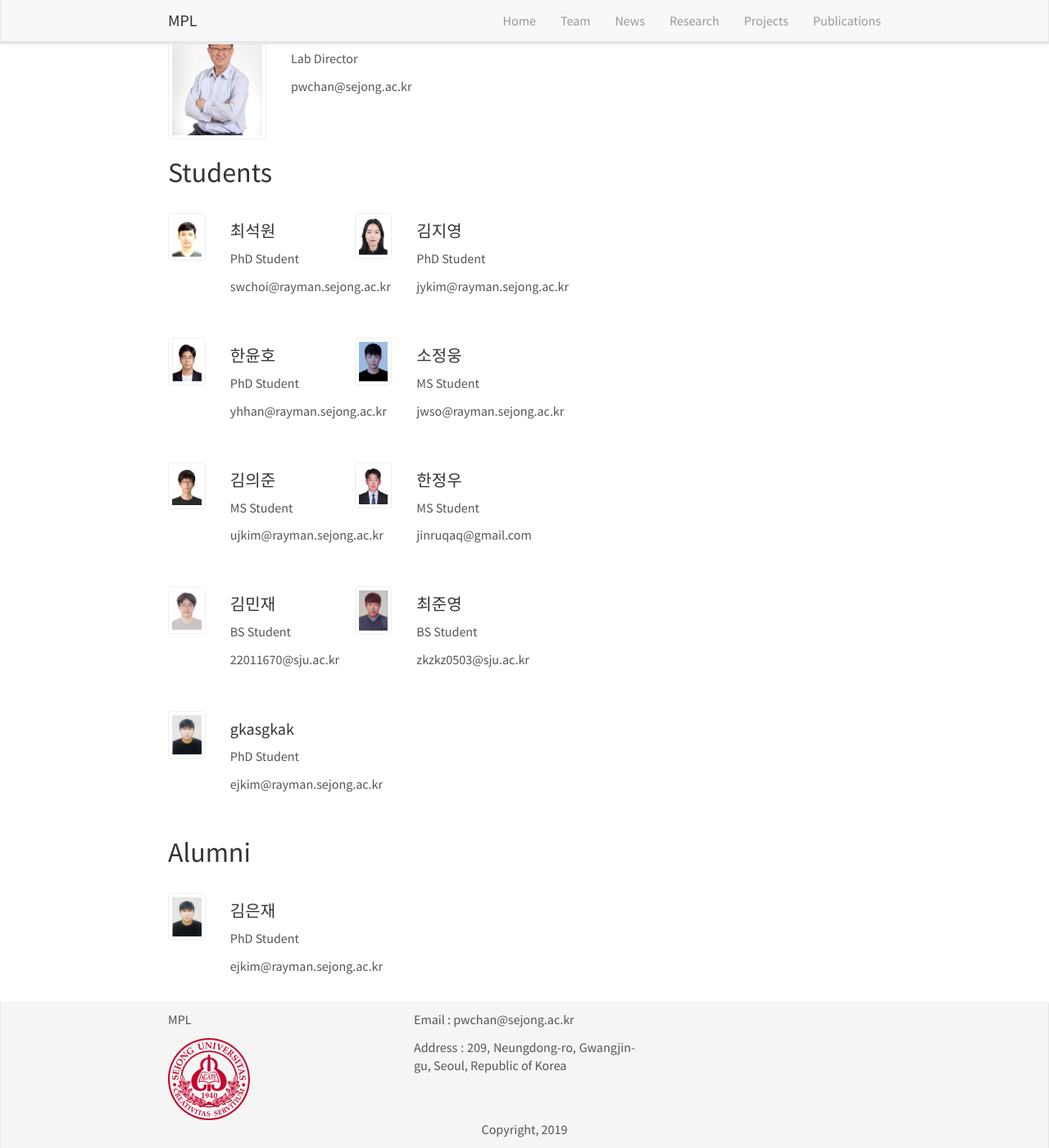
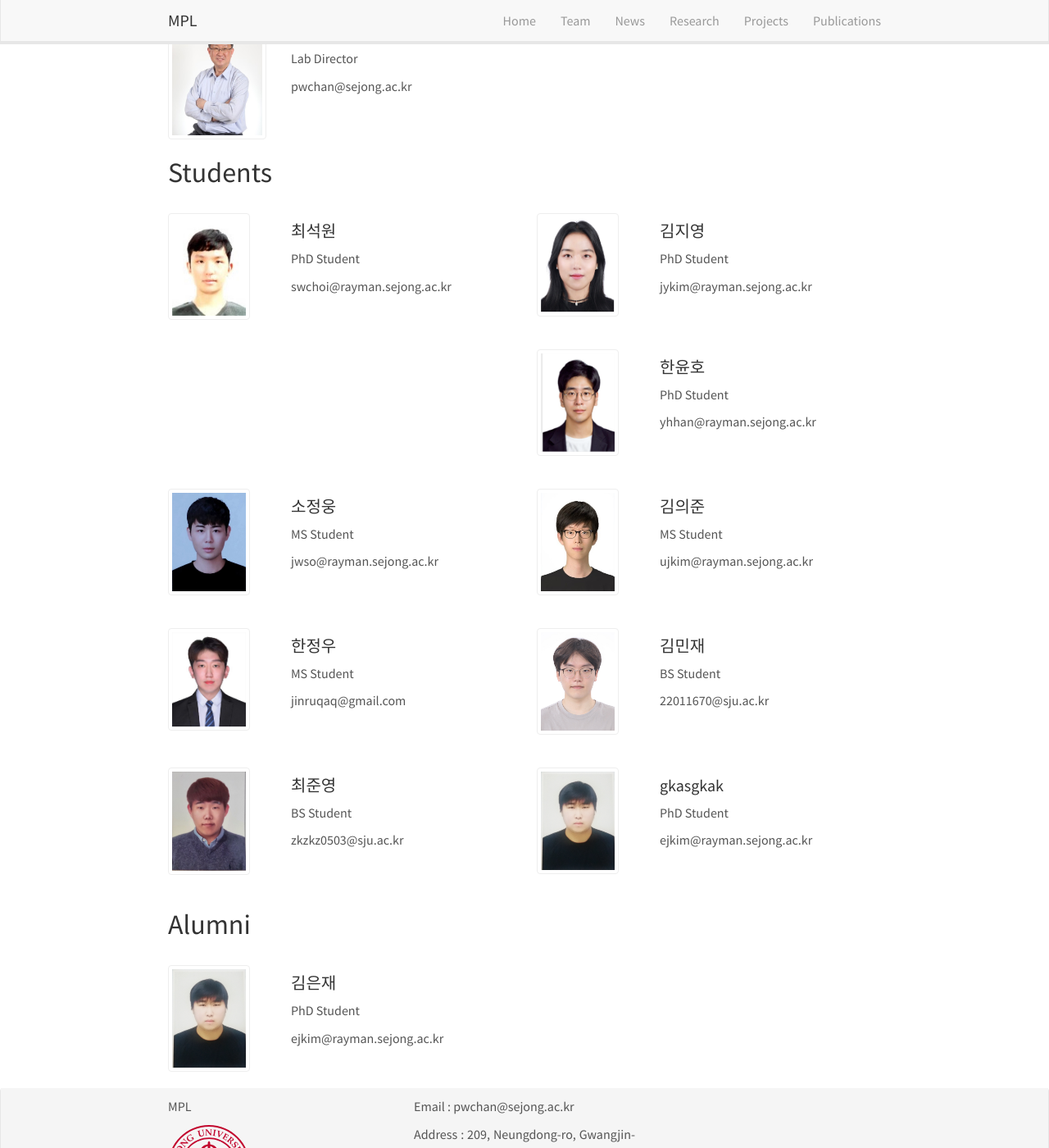
Before and after one commit to MPLRayman/webtest2, a Jekyll site: the page built from _pages/team/index.html, in a window 1280 px wide and 1400 px high, scrolled down 200 px. Shown: the whole window at 82% size. Built offline with Jekyll 4.4.1, drawn with Linux system fonts in a browser that asks for light colours; nearby versions of some CDN libraries.

Commit message:
kmj test commit

```diff
--- a/_pages/team/index.html
+++ b/_pages/team/index.html
@@ -35,11 +35,7 @@
 {% endfor %}
 
 <style>
-    .grid-container {
-        display: grid;
-        grid-template-columns: repeat(auto-fill, minmax(300px, 1fr));
-        grid-gap: 20px; /* 카드 간의 간격 */
-    }
+
 
     .card {
         display: flex;
```
